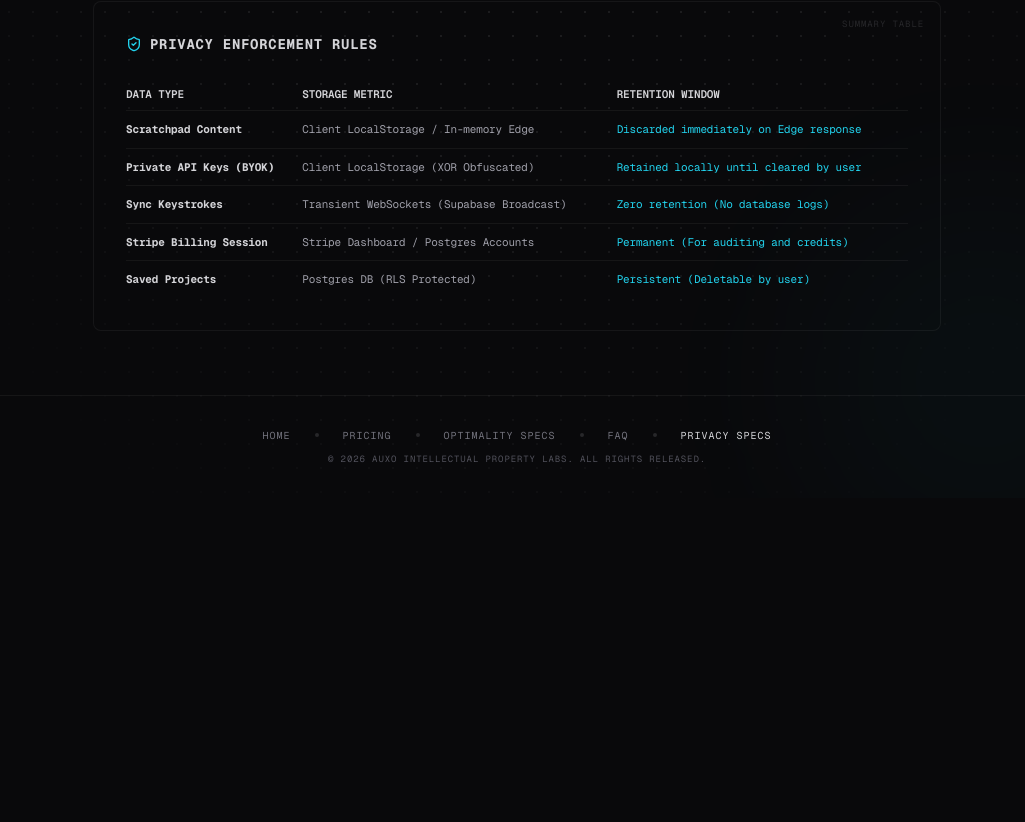
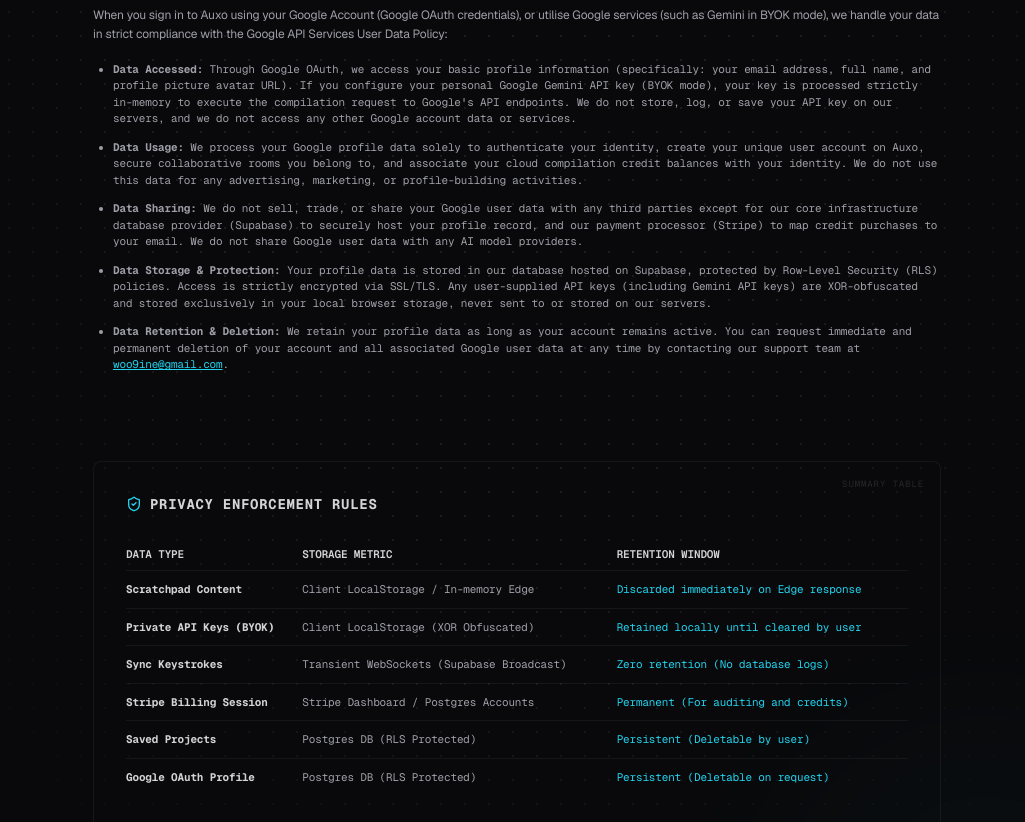
Before and after one commit to auxo-labs/Auxo, a Next.js app: page /privacy in a window 1280 px wide. Shown: the part 1320-2142 px from the top of the page, without its empty margins (123-1148 px from the left). Before the commit the page ends 1818 px from the top, so only its background shows below. Built offline with nearby package versions, Linux system fonts and the light colour scheme; a web font is replaced by a local one.

Commit message:
feat: add Google API Services User Data Policy section to privacy page

```diff
--- a/src/app/privacy/privacy-client.tsx
+++ b/src/app/privacy/privacy-client.tsx
@@ -114,6 +114,33 @@
           </p>
         </section>
 
+        {/* Section 5 */}
+        <section className="mb-10">
+          <h2 className="text-lg font-mono text-zinc-200 uppercase tracking-widest mb-4 border-b border-white/[0.03] pb-2">
+            5. Google API Services User Data Policy
+          </h2>
+          <p className="text-xs leading-relaxed mb-4 text-zinc-400">
+            When you sign in to Auxo using your Google Account (Google OAuth credentials), or utilise Google services (such as Gemini in BYOK mode), we handle your data in strict compliance with the Google API Services User Data Policy:
+          </p>
+          <ul className="list-disc pl-5 font-mono text-[11px] text-zinc-400 space-y-3">
+            <li>
+              <strong>Data Accessed:</strong> Through Google OAuth, we access your basic profile information (specifically: your email address, full name, and profile picture avatar URL). If you configure your personal Google Gemini API key (BYOK mode), your key is processed strictly in-memory to execute the compilation request to Google's API endpoints. We do not store, log, or save your API key on our servers, and we do not access any other Google account data or services.
+            </li>
+            <li>
+              <strong>Data Usage:</strong> We process your Google profile data solely to authenticate your identity, create your unique user account on Auxo, secure collaborative rooms you belong to, and associate your cloud compilation credit balances with your identity. We do not use this data for any advertising, marketing, or profile-building activities.
+            </li>
+            <li>
+              <strong>Data Sharing:</strong> We do not sell, trade, or share your Google user data with any third parties except for our core infrastructure database provider (Supabase) to securely host your profile record, and our payment processor (Stripe) to map credit purchases to your email. We do not share Google user data with any AI model providers.
+            </li>
+            <li>
+              <strong>Data Storage &amp; Protection:</strong> Your profile data is stored in our database hosted on Supabase, protected by Row-Level Security (RLS) policies. Access is strictly encrypted via SSL/TLS. Any user-supplied API keys (including Gemini API keys) are XOR-obfuscated and stored exclusively in your local browser storage, never sent to or stored on our servers.
+            </li>
+            <li>
+              <strong>Data Retention &amp; Deletion:</strong> We retain your profile data as long as your account remains active. You can request immediate and permanent deletion of your account and all associated Google user data at any time by contacting our support team at <a href="mailto:woo9ine@gmail.com" className="text-accent underline">woo9ine@gmail.com</a>.
+            </li>
+          </ul>
+        </section>
+
         {/* Security Summary Matrix */}
         <div className="w-full mt-12 text-left border border-white/5 bg-white/[0.005] rounded-lg p-4 sm:p-6 md:p-8 relative overflow-hidden">
           <div className="absolute top-0 right-0 p-4 text-[9px] font-mono text-zinc-800 uppercase tracking-widest hidden sm:block">
@@ -158,6 +185,11 @@
                   <td className="py-2.5">Postgres DB (RLS Protected)</td>
                   <td className="py-2.5 text-accent">Persistent (Deletable by user)</td>
                 </tr>
+                <tr>
+                  <td className="py-2.5 font-bold text-zinc-300">Google OAuth Profile</td>
+                  <td className="py-2.5">Postgres DB (RLS Protected)</td>
+                  <td className="py-2.5 text-accent">Persistent (Deletable on request)</td>
+                </tr>
               </tbody>
             </table>
           </div>
```
